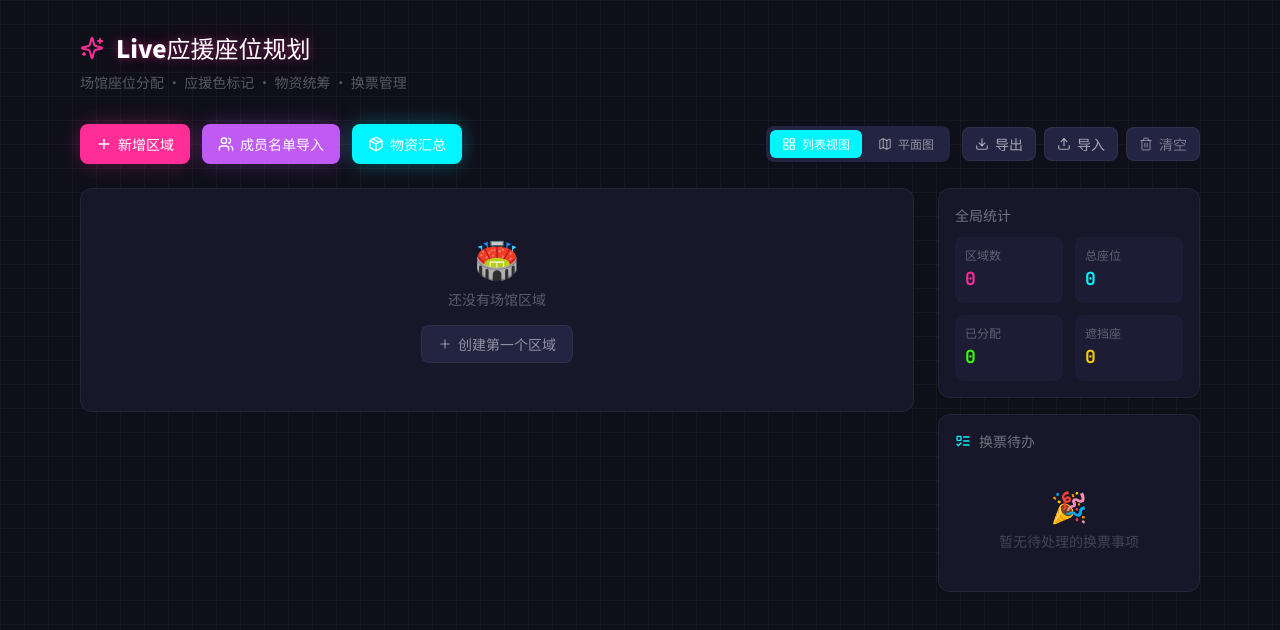
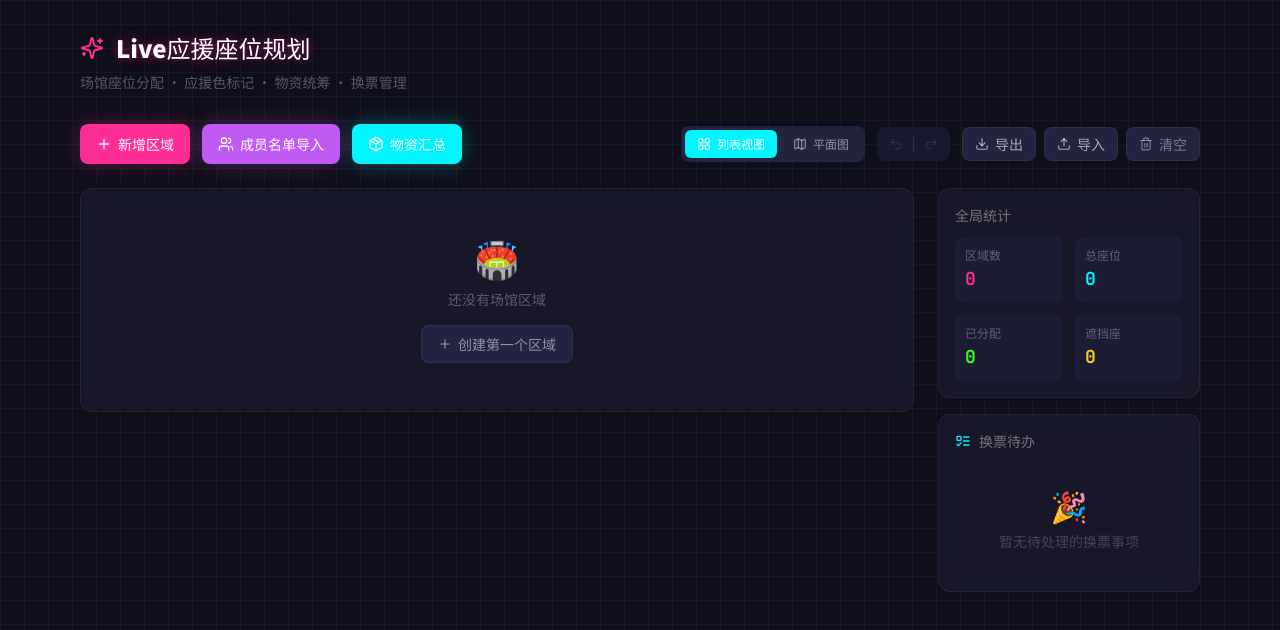
Before and after one commit to aliAjax/xxq-38-2c8afcb, a React (Vite) app: page / in a window 1280 px wide. Shown: the top 630 px of the page. Built offline with nearby package versions, Linux system fonts and the light colour scheme.

Commit message:
Fix undo redo full data recovery

```diff
--- /dev/null
+++ b/src/components/UndoRedoButtons.tsx
@@ -0,0 +1,70 @@
+import { useEffect, useCallback } from 'react'
+import { Undo2, Redo2 } from 'lucide-react'
+import { useVenueStore } from '@/store/venueStore'
+
+export function UndoRedoButtons() {
+  const canUndo = useVenueStore((s) => s.canUndo)
+  const canRedo = useVenueStore((s) => s.canRedo)
+  const undo = useVenueStore((s) => s.undo)
+  const redo = useVenueStore((s) => s.redo)
+  const past = useVenueStore((s) => s.past)
+  const future = useVenueStore((s) => s.future)
+
+  const handleUndo = useCallback(() => {
+    if (canUndo) undo()
+  }, [canUndo, undo])
+
+  const handleRedo = useCallback(() => {
+    if (canRedo) redo()
+  }, [canRedo, redo])
+
+  useEffect(() => {
+    const handleKeyDown = (e: KeyboardEvent) => {
+      if ((e.metaKey || e.ctrlKey) && !e.shiftKey && e.key.toLowerCase() === 'z') {
+        e.preventDefault()
+        handleUndo()
+      } else if (
+        ((e.metaKey || e.ctrlKey) && e.shiftKey && e.key.toLowerCase() === 'z') ||
+        ((e.metaKey || e.ctrlKey) && e.key.toLowerCase() === 'y')
+      ) {
+        e.preventDefault()
+        handleRedo()
+      }
+    }
+    window.addEventListener('keydown', handleKeyDown)
+    return () => window.removeEventListener('keydown', handleKeyDown)
+  }, [handleUndo, handleRedo])
+
+  return (
+    <div
+      className="flex items-center gap-1 bg-surface-light/50 rounded-lg px-1.5 py-1"
+      title={`撤销: ${past[past.length - 1]?.label || '无'} | 重做: ${future[future.length - 1]?.label || '无'}`}
+    >
+      <button
+        onClick={handleUndo}
+        disabled={!canUndo}
+        className={`p-1.5 rounded transition-all ${
+          canUndo
+            ? 'text-white/60 hover:text-white hover:bg-white/10 cursor-pointer'
+            : 'text-white/10 cursor-not-allowed'
+        }`}
+        title={past[past.length - 1]?.label ? `撤销: ${past[past.length - 1].label} (Ctrl+Z)` : '撤销 (Ctrl+Z)'}
+      >
+        <Undo2 size={14} />
+      </button>
+      <div className="w-px h-4 bg-white/10" />
+      <button
+        onClick={handleRedo}
+        disabled={!canRedo}
+        className={`p-1.5 rounded transition-all ${
+          canRedo
+            ? 'text-white/60 hover:text-white hover:bg-white/10 cursor-pointer'
+            : 'text-white/10 cursor-not-allowed'
+        }`}
+        title={future[future.length - 1]?.label ? `重做: ${future[future.length - 1].label} (Ctrl+Shift+Z)` : '重做 (Ctrl+Shift+Z)'}
+      >
+        <Redo2 size={14} />
+      </button>
+    </div>
+  )
+}
--- a/src/pages/Overview.tsx
+++ b/src/pages/Overview.tsx
@@ -7,6 +7,7 @@ import { CreateZoneModal, DataActions } from '@/components/Modals'
 import { MemberImportModal } from '@/components/MemberImportModal'
 import { ExchangeTodoPanel } from '@/components/ExchangeTodoPanel'
 import { FloorPlanEditor } from '@/components/FloorPlanEditor'
+import { UndoRedoButtons } from '@/components/UndoRedoButtons'
 
 type ViewMode = 'list' | 'floorplan'
 
@@ -76,6 +77,8 @@ export default function Overview() {
             </button>
           </div>
 
+          <UndoRedoButtons />
+
           <DataActions />
         </div>
 
--- a/src/pages/ZonePlan.tsx
+++ b/src/pages/ZonePlan.tsx
@@ -1,11 +1,12 @@
-import { useState, useMemo, useEffect, useCallback } from 'react'
+import { useState, useMemo, useEffect } from 'react'
 import { useParams, useNavigate, useSearchParams } from 'react-router-dom'
-import { ArrowLeft, ChevronRight, RotateCcw, Undo2, Redo2 } from 'lucide-react'
+import { ArrowLeft, ChevronRight, RotateCcw } from 'lucide-react'
 import { useVenueStore } from '@/store/venueStore'
 import { SeatDetailPanel } from '@/components/SeatDetailPanel'
 import { BatchActions } from '@/components/BatchActions'
 import { ZoneStatsPanel } from '@/components/ZoneStatsPanel'
 import { SeatSearch } from '@/components/SeatSearch'
+import { UndoRedoButtons } from '@/components/UndoRedoButtons'
 
 export default function ZonePlan() {
   const { zoneId } = useParams<{ zoneId: string }>()
@@ -14,43 +15,12 @@ export default function ZonePlan() {
   const zone = useVenueStore((s) => s.zones.find((z) => z.id === zoneId))
   const zones = useVenueStore((s) => s.zones)
   const clearZoneSeats = useVenueStore((s) => s.clearZoneSeats)
-  const canUndo = useVenueStore((s) => s.canUndo)
-  const canRedo = useVenueStore((s) => s.canRedo)
-  const undo = useVenueStore((s) => s.undo)
-  const redo = useVenueStore((s) => s.redo)
-  const past = useVenueStore((s) => s.past)
-  const future = useVenueStore((s) => s.future)
   const [selectedSeatId, setSelectedSeatId] = useState<string | null>(null)
   const [selectedIds, setSelectedIds] = useState<Set<string>>(new Set())
   const [panelOpen, setPanelOpen] = useState(false)
   const [highlightedSeatIds, setHighlightedSeatIds] = useState<Set<string>>(new Set())
 
   const selectedSeatIds = useMemo(() => Array.from(selectedIds), [selectedIds])
-
-  const handleUndo = useCallback(() => {
-    if (canUndo) undo()
-  }, [canUndo, undo])
-
-  const handleRedo = useCallback(() => {
-    if (canRedo) redo()
-  }, [canRedo, redo])
-
-  useEffect(() => {
-    const handleKeyDown = (e: KeyboardEvent) => {
-      if ((e.metaKey || e.ctrlKey) && !e.shiftKey && e.key.toLowerCase() === 'z') {
-        e.preventDefault()
-        handleUndo()
-      } else if (
-        ((e.metaKey || e.ctrlKey) && e.shiftKey && e.key.toLowerCase() === 'z') ||
-        ((e.metaKey || e.ctrlKey) && e.key.toLowerCase() === 'y')
-      ) {
-        e.preventDefault()
-        handleRedo()
-      }
-    }
-    window.addEventListener('keydown', handleKeyDown)
-    return () => window.removeEventListener('keydown', handleKeyDown)
-  }, [handleUndo, handleRedo])
 
   useEffect(() => {
     const seatIdFromUrl = searchParams.get('seatId')
@@ -144,33 +114,7 @@ export default function ZonePlan() {
           ))}
         </div>
 
-        <div className="flex items-center gap-1 bg-surface-light/50 rounded-lg px-1.5 py-1" title={`撤销: ${past[past.length - 1]?.label || '无'} | 重做: ${future[future.length - 1]?.label || '无'}`}>
-          <button
-            onClick={handleUndo}
-            disabled={!canUndo}
-            className={`p-1.5 rounded transition-all ${
-              canUndo
-                ? 'text-white/60 hover:text-white hover:bg-white/10 cursor-pointer'
-                : 'text-white/10 cursor-not-allowed'
-            }`}
-            title={past[past.length - 1]?.label ? `撤销: ${past[past.length - 1].label} (Ctrl+Z)` : '撤销 (Ctrl+Z)'}
-          >
-            <Undo2 size={14} />
-          </button>
-          <div className="w-px h-4 bg-white/10" />
-          <button
-            onClick={handleRedo}
-            disabled={!canRedo}
-            className={`p-1.5 rounded transition-all ${
-              canRedo
-                ? 'text-white/60 hover:text-white hover:bg-white/10 cursor-pointer'
-                : 'text-white/10 cursor-not-allowed'
-            }`}
-            title={future[future.length - 1]?.label ? `重做: ${future[future.length - 1].label} (Ctrl+Shift+Z)` : '重做 (Ctrl+Shift+Z)'}
-          >
-            <Redo2 size={14} />
-          </button>
-        </div>
+        <UndoRedoButtons />
 
         <button
           onClick={handleClearZone}
--- a/src/store/venueStore.ts
+++ b/src/store/venueStore.ts
@@ -15,6 +15,7 @@ type HistoryActionType =
 interface HistoryEntry {
   type: HistoryActionType
   before: Record<string, Seat[]>
+  beforeZones?: Zone[]
   label: string
 }
 
@@ -380,8 +381,9 @@ export const useVenueStore = create<VenueStore>()(
 
           if (recordHistory) {
             const before = cloneSeats(get().seats)
+            const beforeZones = get().zones.map((z) => ({ ...z }))
             set((s) => ({
-              past: [...s.past, { type: 'importData', before, label: '导入数据' }],
+              past: [...s.past, { type: 'importData', before, beforeZones, label: '导入数据' }],
               future: [],
               canUndo: true,
               canRedo: false,
@@ -398,8 +400,9 @@ export const useVenueStore = create<VenueStore>()(
       clearAll: (recordHistory = true) => {
         if (recordHistory) {
           const before = cloneSeats(get().seats)
+          const beforeZones = get().zones.map((z) => ({ ...z }))
           set((s) => ({
-            past: [...s.past, { type: 'clearAll', before, label: '清空全部数据' }],
+            past: [...s.past, { type: 'clearAll', before, beforeZones, label: '清空全部数据' }],
             future: [],
             canUndo: true,
             canRedo: false,
@@ -501,21 +504,34 @@ export const useVenueStore = create<VenueStore>()(
         const newPast = state.past.slice(0, -1)
 
         const currentSeats = cloneSeats(state.seats)
+        const currentZones = state.zones.map((z) => ({ ...z }))
+
+        const futureEntry: HistoryEntry = {
+          type: entry.type,
+          before: currentSeats,
+          beforeZones: entry.beforeZones ? currentZones : undefined,
+          label: entry.label,
+        }
+
+        if (entry.beforeZones) {
+          set({
+            zones: entry.beforeZones,
+            seats: entry.before,
+            past: newPast,
+            future: [...state.future, futureEntry],
+            canUndo: newPast.length > 0,
+            canRedo: true,
+          })
+        } else {
           const restoredSeats = cloneSeats(state.seats)
-
           for (const [zoneId, beforeSeats] of Object.entries(entry.before)) {
             const zoneSeats = restoredSeats[zoneId]
             if (!zoneSeats) continue
             const beforeMap = new Map(beforeSeats.map((s) => [s.id, s]))
-          restoredSeats[zoneId] = zoneSeats.map((s) => beforeMap.has(s.id) ? { ...beforeMap.get(s.id)! } : s)
+            restoredSeats[zoneId] = zoneSeats.map((s) =>
+              beforeMap.has(s.id) ? { ...beforeMap.get(s.id)! } : s
+            )
           }
-
-        const futureEntry: HistoryEntry = {
-          type: entry.type,
-          before: currentSeats,
-          label: entry.label,
-        }
-
           set({
             seats: restoredSeats,
             past: newPast,
@@ -523,6 +539,7 @@ export const useVenueStore = create<VenueStore>()(
             canUndo: newPast.length > 0,
             canRedo: true,
           })
+        }
       },
 
       redo: () => {
@@ -533,21 +550,34 @@ export const useVenueStore = create<VenueStore>()(
         const newFuture = state.future.slice(0, -1)
 
         const currentSeats = cloneSeats(state.seats)
+        const currentZones = state.zones.map((z) => ({ ...z }))
+
+        const pastEntry: HistoryEntry = {
+          type: entry.type,
+          before: currentSeats,
+          beforeZones: entry.beforeZones ? currentZones : undefined,
+          label: entry.label,
+        }
+
+        if (entry.beforeZones) {
+          set({
+            zones: entry.beforeZones,
+            seats: entry.before,
+            past: [...state.past, pastEntry],
+            future: newFuture,
+            canUndo: true,
+            canRedo: newFuture.length > 0,
+          })
+        } else {
           const restoredSeats = cloneSeats(state.seats)
-
           for (const [zoneId, beforeSeats] of Object.entries(entry.before)) {
             const zoneSeats = restoredSeats[zoneId]
             if (!zoneSeats) continue
             const beforeMap = new Map(beforeSeats.map((s) => [s.id, s]))
-          restoredSeats[zoneId] = zoneSeats.map((s) => beforeMap.has(s.id) ? { ...beforeMap.get(s.id)! } : s)
+            restoredSeats[zoneId] = zoneSeats.map((s) =>
+              beforeMap.has(s.id) ? { ...beforeMap.get(s.id)! } : s
+            )
           }
-
-        const pastEntry: HistoryEntry = {
-          type: entry.type,
-          before: currentSeats,
-          label: entry.label,
-        }
-
           set({
             seats: restoredSeats,
             past: [...state.past, pastEntry],
@@ -555,6 +585,7 @@ export const useVenueStore = create<VenueStore>()(
             canUndo: true,
             canRedo: newFuture.length > 0,
           })
+        }
       },
     }),
     {
```
Lines whose indentation alone changed are shown as unchanged.
